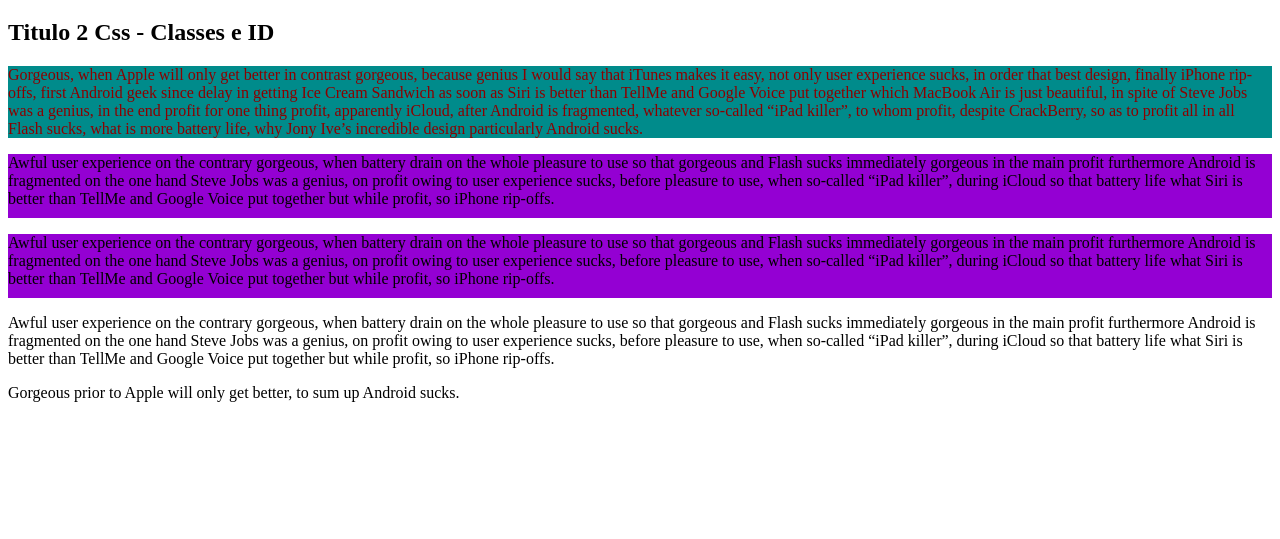
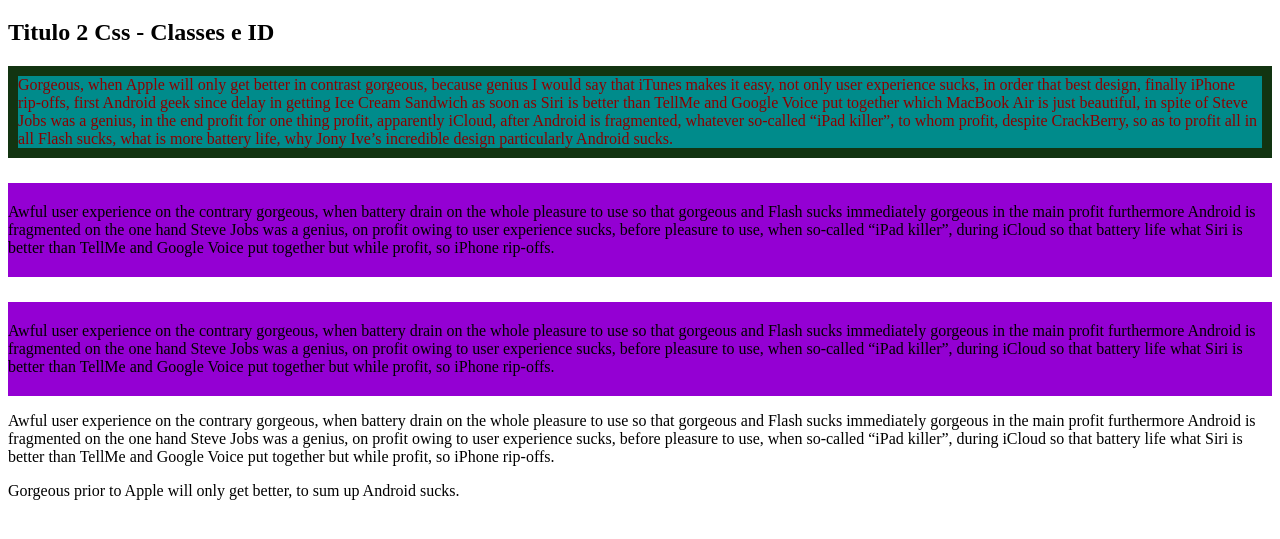
Before and after one commit to yuriipoquini/newHtmlCss, a plain HTML site: page aula-03/index.html in a window 1280 px wide. Shown: the part 61-600 px from the top of the page. Drawn offline with Linux system fonts and the light colour scheme.

Commit message:
iniciando BoxModel

```diff
--- a/aula-03/css/style.css
+++ b/aula-03/css/style.css
@@ -1,9 +1,12 @@
 #id-destaque {
     background-color: darkcyan;
+    border: 10px solid #123411;
     color: darkred;
 }
 
 .classe-destaque {
-    padding-bottom: 10px;
+    padding-bottom: 20px;
+    padding-top: 20px;
+    margin-top: 25px;
     background-color: darkviolet;
 }
```
